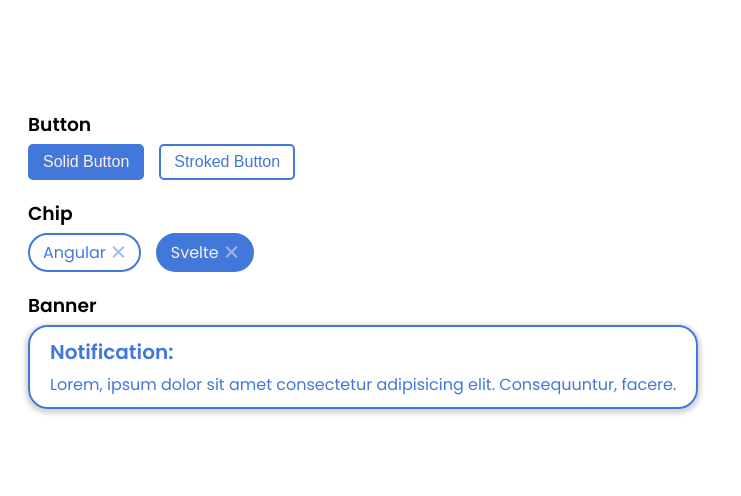
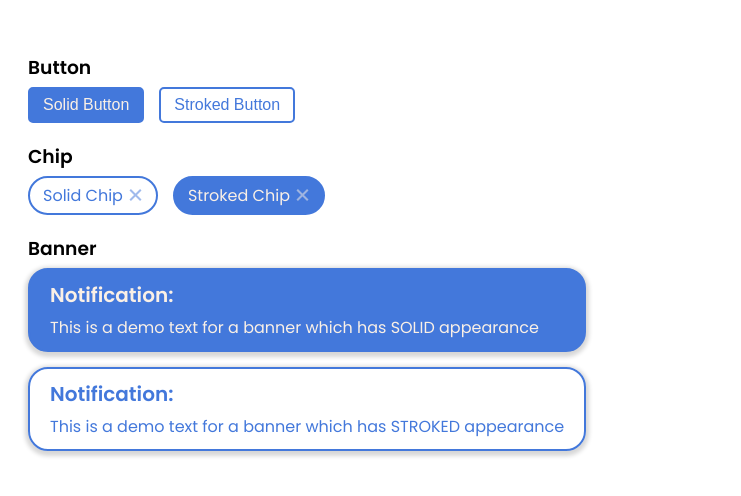
Before and after one commit to DMezhenskyi/angular-directive-composition-api-demo, an Angular app: page / in a window 1280 px wide. Shown: the part 158-654 px from the top of the page, without its empty margins (0-741 px from the left). Built offline with nearby package versions, Linux system fonts and the light colour scheme.

Commit message:
final final implementation

```diff
--- a/src/app/app.component.html
+++ b/src/app/app.component.html
@@ -4,14 +4,18 @@
   <button canColor canDisable canAppearance dfButton [appearance]="'stroked'">Stroked Button</button>
 
   <h3>Chip</h3>
-  <app-chip canColor canDisable canAppearance [appearance]="'stroked'" [removable]="true">Angular</app-chip>
-  <app-chip canColor canDisable canAppearance [appearance]="'solid'" [removable]="true">Svelte</app-chip>
+  <app-chip canColor canDisable canAppearance [appearance]="'stroked'" [removable]="true">Solid Chip</app-chip>
+  <app-chip canColor canDisable canAppearance [appearance]="'solid'" [removable]="true">Stroked Chip</app-chip>
 
   <h3>Banner</h3>
-  <app-banner canColor canAppearance [color]="'primary'" [appearance]="'stroked'">
+  <app-banner canColor canAppearance [appearance]="'solid'">
     <p>
-      Lorem, ipsum dolor sit amet consectetur adipisicing elit. Consequuntur,
-      facere.
+      This is a demo text for a banner which has SOLID appearance
+    </p>
+  </app-banner>
+  <app-banner canColor canAppearance [appearance]="'stroked'">
+    <p>
+      This is a demo text for a banner which has STROKED appearance
     </p>
   </app-banner>
 </main>
--- a/src/app/app.component.scss
+++ b/src/app/app.component.scss
@@ -3,6 +3,9 @@ app-banner {
 }
 app-chip {
   margin-right: 15px;
+}
+app-banner {
+  margin-bottom: 15px;
 }
 button {
   margin-right: 15px;
```
